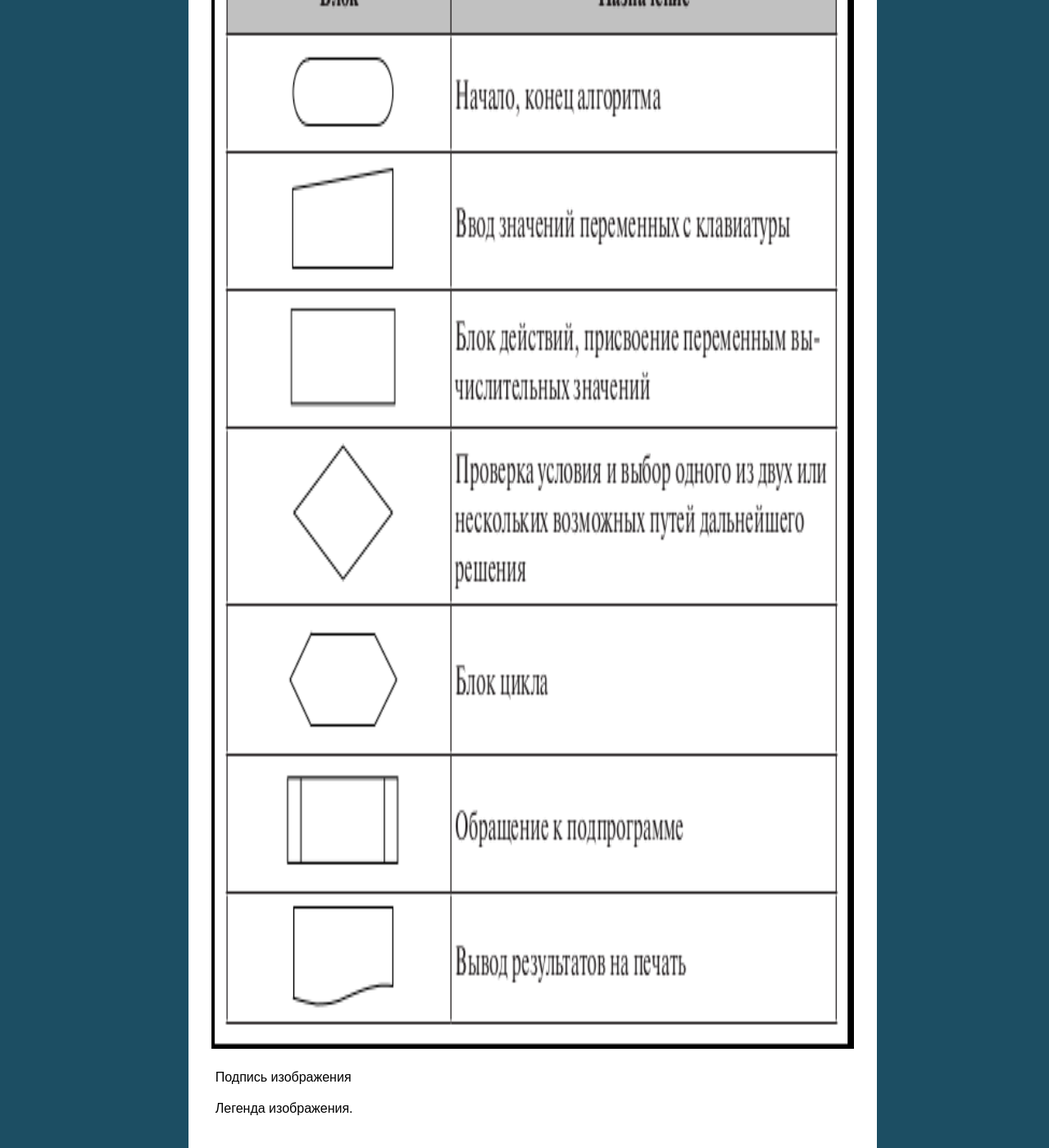
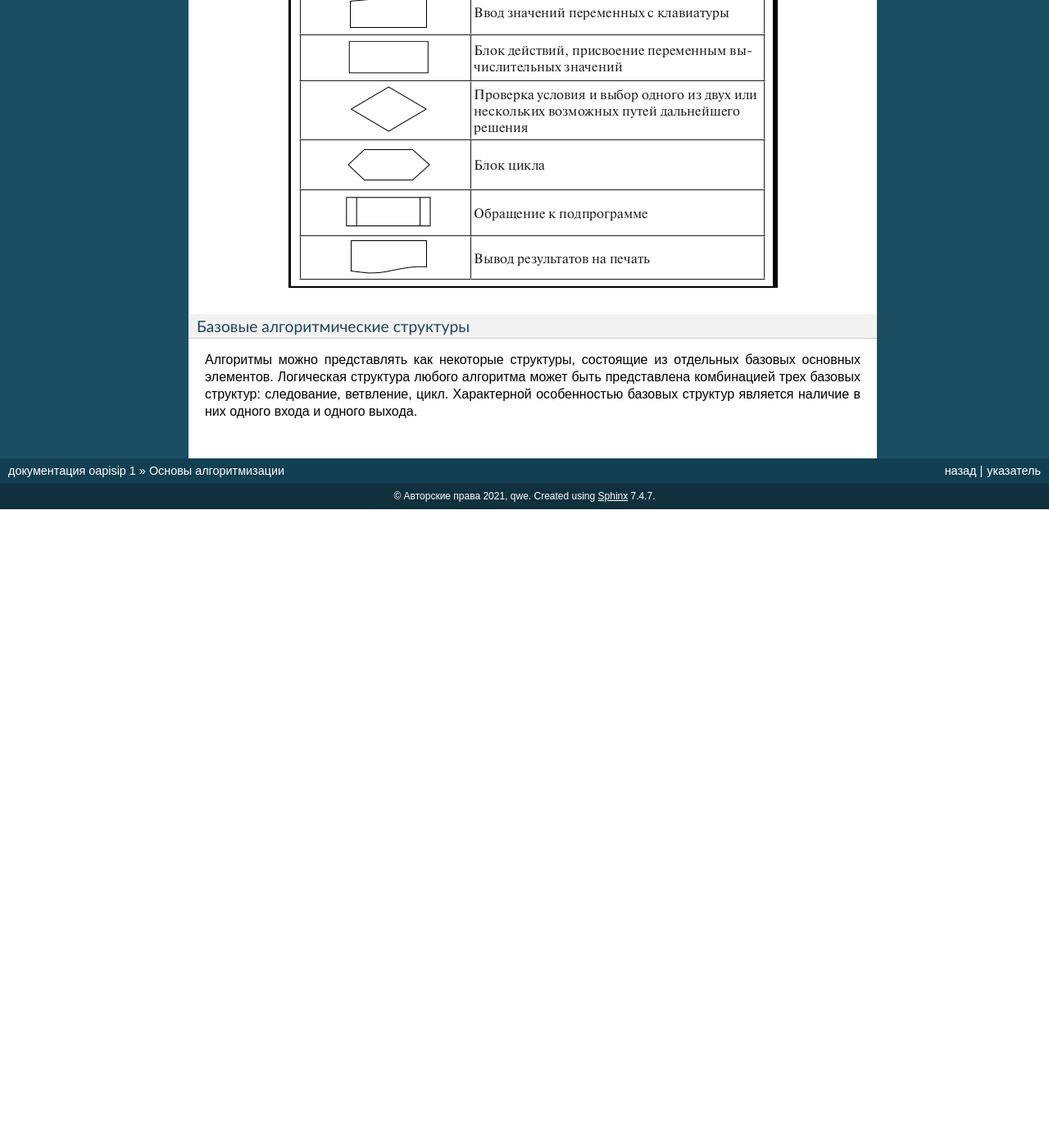
Before and after one commit to rimcupk/oapisip, a Sphinx documentation site: the page built from docs/chapters/01_algo/01_algo.rst, in a window 1280 px wide and 1400 px high, scrolled down 1297 px. Shown: the whole window at 82% size. Built offline with Sphinx 7.4.7, drawn with Linux system fonts in a browser that asks for light colours; after the commit the page ends 1918 px from its top, so only the background shows below that; some of the changed text lies outside the part shown.

Commit message:
Update 01_algo.rst

```diff
--- a/docs/chapters/01_algo/01_algo.rst
+++ b/docs/chapters/01_algo/01_algo.rst
@@ -34,10 +34,11 @@
 **Основные блоки**
 
 .. figure:: 01_blocks.png
-       :scale: 300 %
+       :scale: 100 %
        :align: center
-       :alt: Альтернативный текст
+       :alt: asda
 
-       Подпись изображения
-
-       Легенда изображения.
+Базовые алгоритмические структуры
+~~~~~~~~~~~~~~~~~~~~~~~~~~~~~~~~~
+Алгоритмы можно представлять как некоторые структуры, состоящие из отдельных базовых основных элементов. Логическая структура любого алгоритма может быть представлена комбинацией трех базовых структур: следование, ветвление, цикл.
+Характерной особенностью базовых структур является наличие в них одного входа и одного выхода.
```
